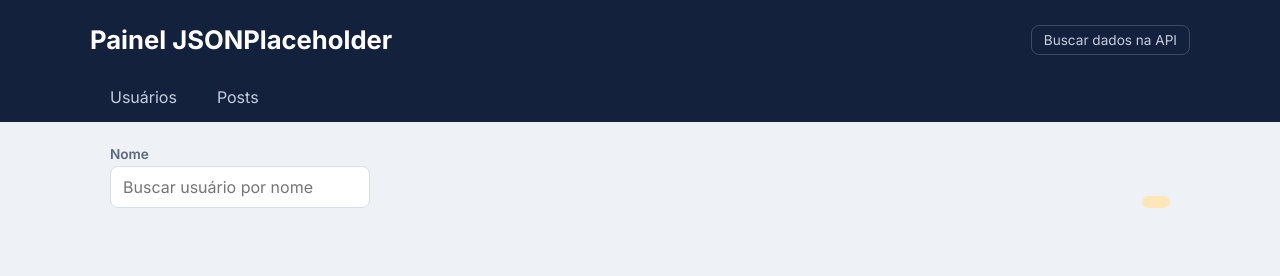
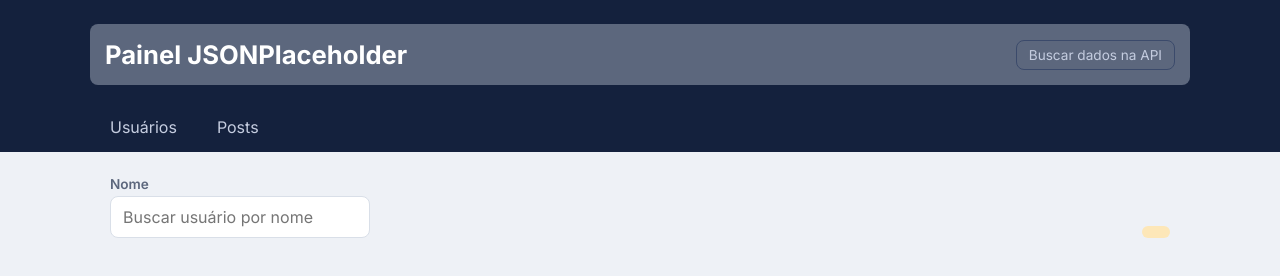
Before and after one commit to Felipindev/Projeto_API_beto, a plain HTML site: page index.html in a window 1280 px wide. Drawn offline with Linux system fonts and the light colour scheme; no server answers.

Commit message:
mudanças estilização

```diff
--- a/style.css
+++ b/style.css
@@ -35,6 +35,9 @@ body {
   align-items: center;
   justify-content: space-between;
   gap: 12px 20px;
+  background-color: #5c677d;
+  border-radius: 8px;
+  padding: 15px;
 }
 
 h1 { margin: 0; font-size: 1.6rem; }
```
